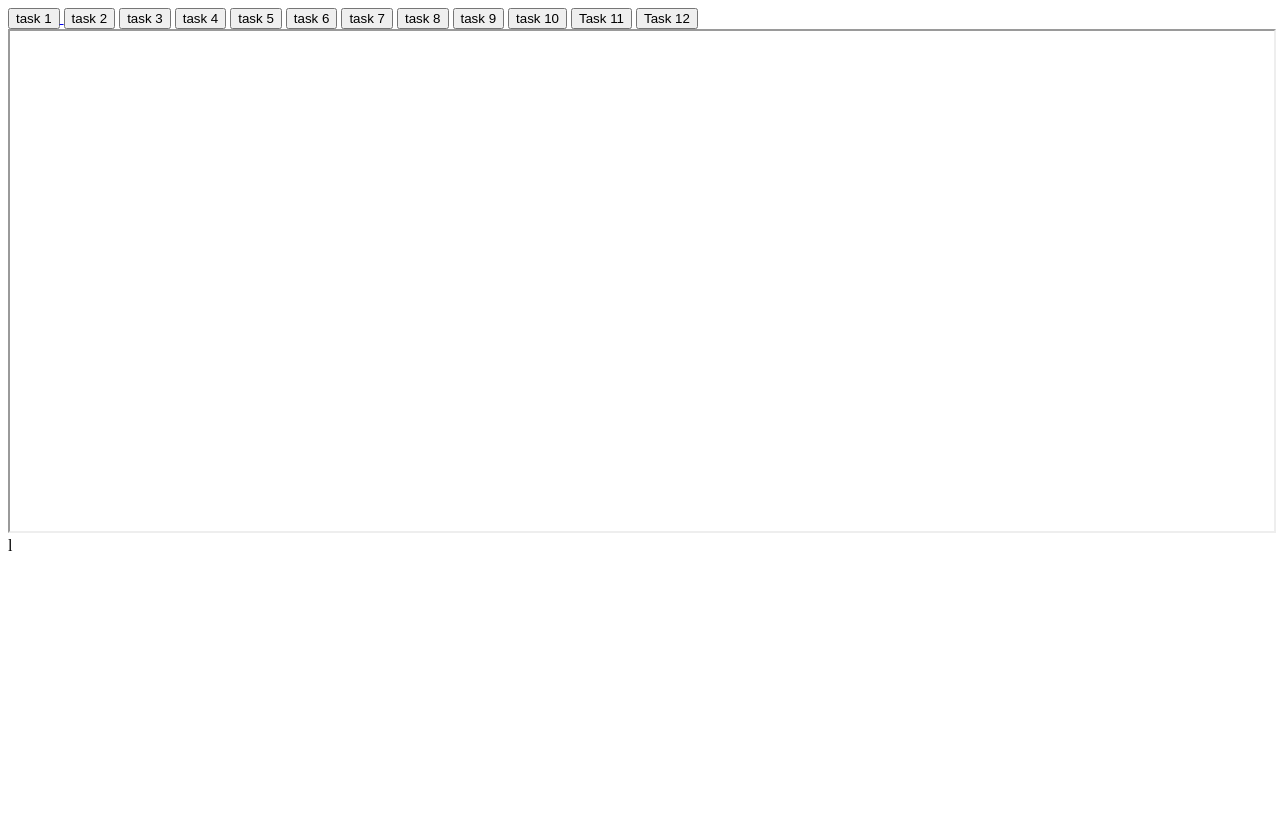
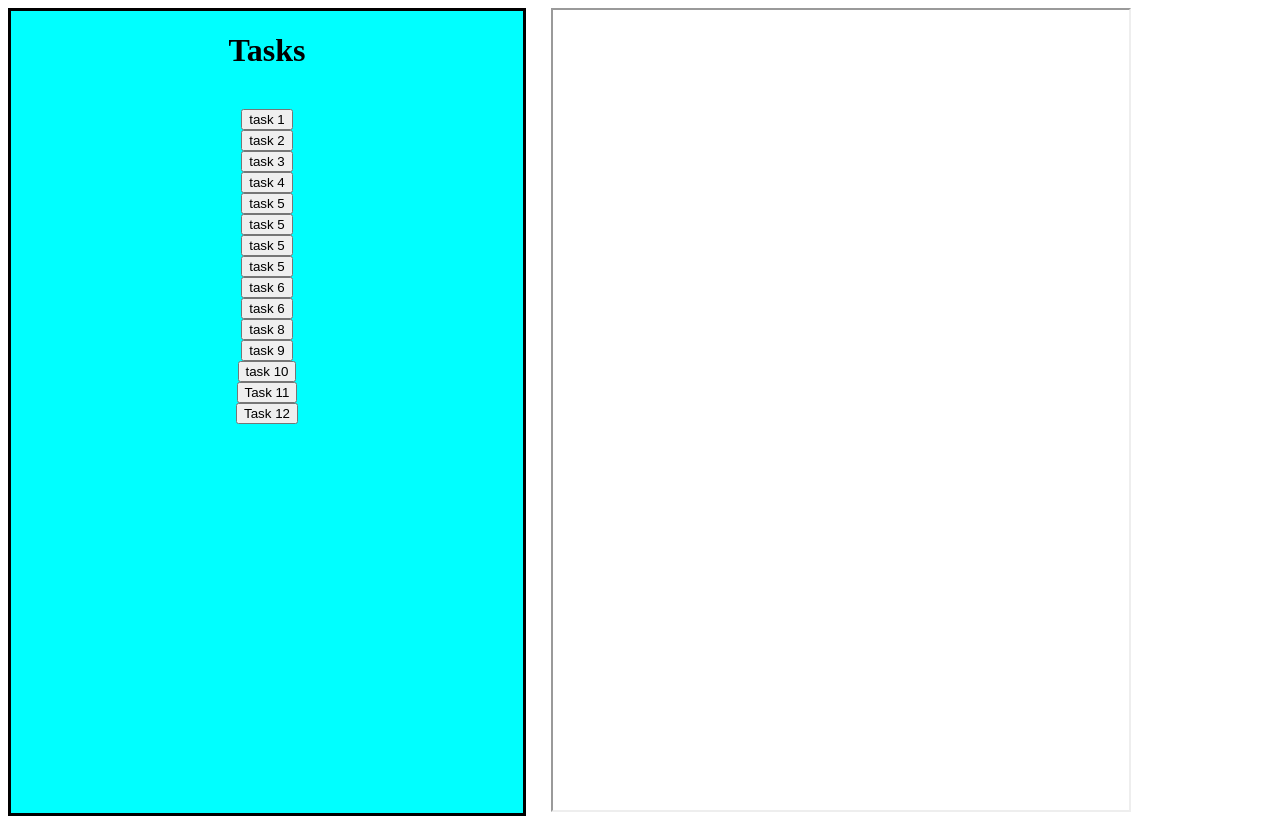
Before and after one commit to rama4257v/deployment, a plain HTML site: page index.html in a window 1280 px wide. Before the commit the page ends 800 px from the top, so only its background shows below. Drawn offline with Linux system fonts and the light colour scheme.

Commit message:
Add files via upload

```diff
--- a/index.html
+++ b/index.html
@@ -2,25 +2,53 @@
 <html lang="en">
 <head>
     <meta charset="UTF-8">
-    <meta name="viewport" content="width=device-width, initial-scale=1.0">
+    <meta name="viewport" content="width=<div>>, initial-scale=1.0">
     <title>Document</title>
+
+    <style>
+        .div1{
+            background-color: aqua;
+            border-style:solid;
+            border-color: #000000;
+            text-align: center;
+            margin-right: 25px;
+            width: 40vw;
+
+        }
+        .div2{
+              height: 100vh;
+              width: 45vw;
+
+        }
+        .con{
+display: flex;
+        }
+    </style>
 </head>
 <body>
-    <a href="./files/DAY-1.pdf" target="dp"><button>task 1</button> </a>
-    <a href="./files/tablelists.html" target="dp"><button>task 2</button></a>
-    <a href="./files/formats.html" target="dp"><button>task 3</button></a>
-    <a href="./files/DAY4 Assignment.pdf" target="dp"><button>task 4</button></a>
-    <a href="./files/whatsapplink.html" target="dp"><button>task 5</button></a>
-    <a href="./files/resume(form).html" target="dp"><button>task 6</button></a>
-    <a href="./files/naasongsaudio.html" target="dp"><button>task 7</button></a>
-    <a href="./files/datatable.html" target="dp"><button>task 8</button></a>
-    <a href="./files/try.html" target="dp"><button>task 9</button></a>
-    <a href="./files/css_styles.html" target="dp"><button>task 10</button></a>
-    <a href="./files/restaurant.html" target="dp"><button>Task 11</button></a>
-    <a href="./files/positiontask" target="dp"><button>Task 12</button></a>
-    <br>
+<div class="con">
+    <div class="div1">
+        <h1>Tasks</h1><br>
+        <a href="./files/DAY-1.pdf" target="dp" ><button class="ach">task 1</button> </a><br>
+    <a href="./files/tablelists.html" target="dp"><button  class="ach">task 2</button></a><br>
+    <a href="./files/formats.html" target="dp"><button  class="ach">task 3</button></a><br>
+    <a href="./files/DAY4 Assignment.pdf" target="dp"><button  class="ach">task 4</button></a><br>
+    <a href="./files/restaurant.html" target="dp"><button class="ach">task 5</button></a><br>
+    <a href="./files/restaurant.html" target="dp"><button class="ach">task 5</button></a><br>
+    <a href="./files/restaurant.html" target="dp"><button  class="ach">task 5</button></a><br>
+    <a href="./files/restaurant.html" target="dp"><button class="ach">task 5</button></a><br>
+    <a href="./files/resume(form).html" target="dp"><button class="ach">task 6</button></a><br>
+    <a href="./files/naasongsaudio.html" target="dp"><button class="ach">task 6</button></a><br>
+    <a href="./files/datatable.html" target="dp"><button class="ach">task 8</button></a><br>
+    <a href="./files/try.html" target="dp"><button class="ach">task 9</button></a><br>
+    <a href="./files/css_styles.html" target="dp"><button class="ach" class="ach">task 10</button></a><br>
+    <a href="./files/restaurant.html" target="dp"><button class="ach">Task 11</button></a><br>
+    <a href="./files/positiontask" target="dp"><button class="ach">Task 12</button></a>
 
-
-    <iframe name="dp" height="500px" width="100%"></iframe>
+    </div>
+    <div>
+        <iframe  name="dp" class="div2">Will Display here</iframe>
+    </div>
+</div>
 </body>
-</html>l
+</html>
```
